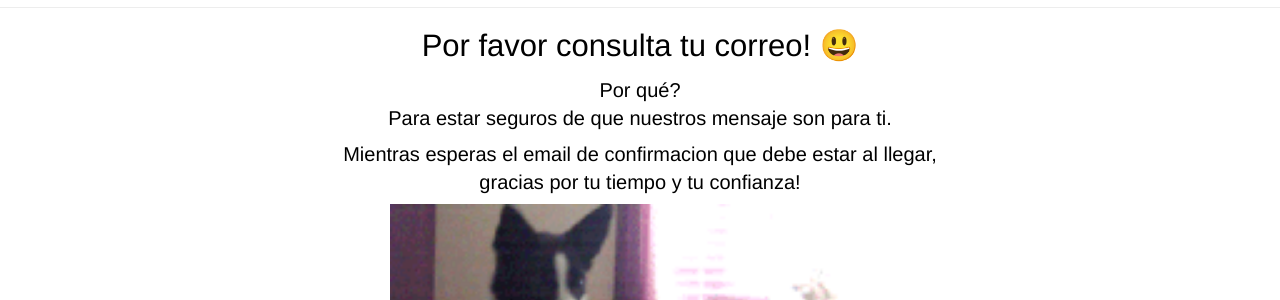
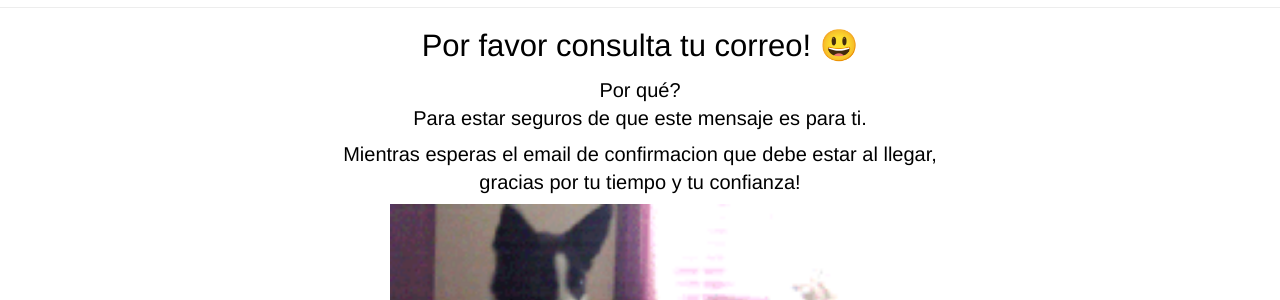
Before and after one commit to Borders-collies/borders-collies.github.io, a Jekyll site: the page built from _pages/descargar-la-guia-para-elegir-tu-border-collie.md, in a window 1280 px wide. Shown: the part 161-461 px from the top of the page. Built offline with Jekyll 4.4.1, drawn with Linux system fonts in a browser that asks for light colours.

```diff
--- a/_layouts/border-collie-cria.html
+++ b/_layouts/border-collie-cria.html
@@ -3,7 +3,7 @@ layout: default
 ---
 
 <main>
-    <div class="small-8 small-centered columns">
+    <div class="small-centered columns">
         <h4 class="text-center"><b>{{ page.title }} 👶</b></h4>
         <p class="text-center">Todo que necesitas saber antes de tener tu Border Collie y los primeros pasos con él</p>
     </div>
--- a/_pages/descargar-la-guia-para-elegir-tu-border-collie.md
+++ b/_pages/descargar-la-guia-para-elegir-tu-border-collie.md
@@ -8,7 +8,7 @@ description: "Descargar la guia para elegir tu Border Collie"
 <main>
   <div class="small-8 small-centered columns">
     <h2 class="text-center">Por favor consulta tu correo! 😃</h2>
-    <h4 class="text-center">Por qué?<br> Para estar seguros de que nuestros mensaje son para ti.</h4>
+    <h4 class="text-center">Por qué?<br> Para estar seguros de que este mensaje es para ti.</h4>
     <h4 class="text-center">Mientras esperas el email de confirmacion que debe estar al llegar, gracias por tu tiempo y tu confianza!</h4>
     <div class="text-center">
         <img src= "{{site.url}}/assets/img/articulos/la-guia-para-elegir-tu-border-collie.gif" width="500" height="auto" alt="{{ post.title }}">
```
Also changed, not shown: _posts/2017-04-13-recetas-caseras-para-perros-huevos-de-pascua.md (+1 -1 lines), border-collie-videos/_posts/2017-04-10-mix-habilidades-caninas-border-collie.md (+1 -1 lines).
